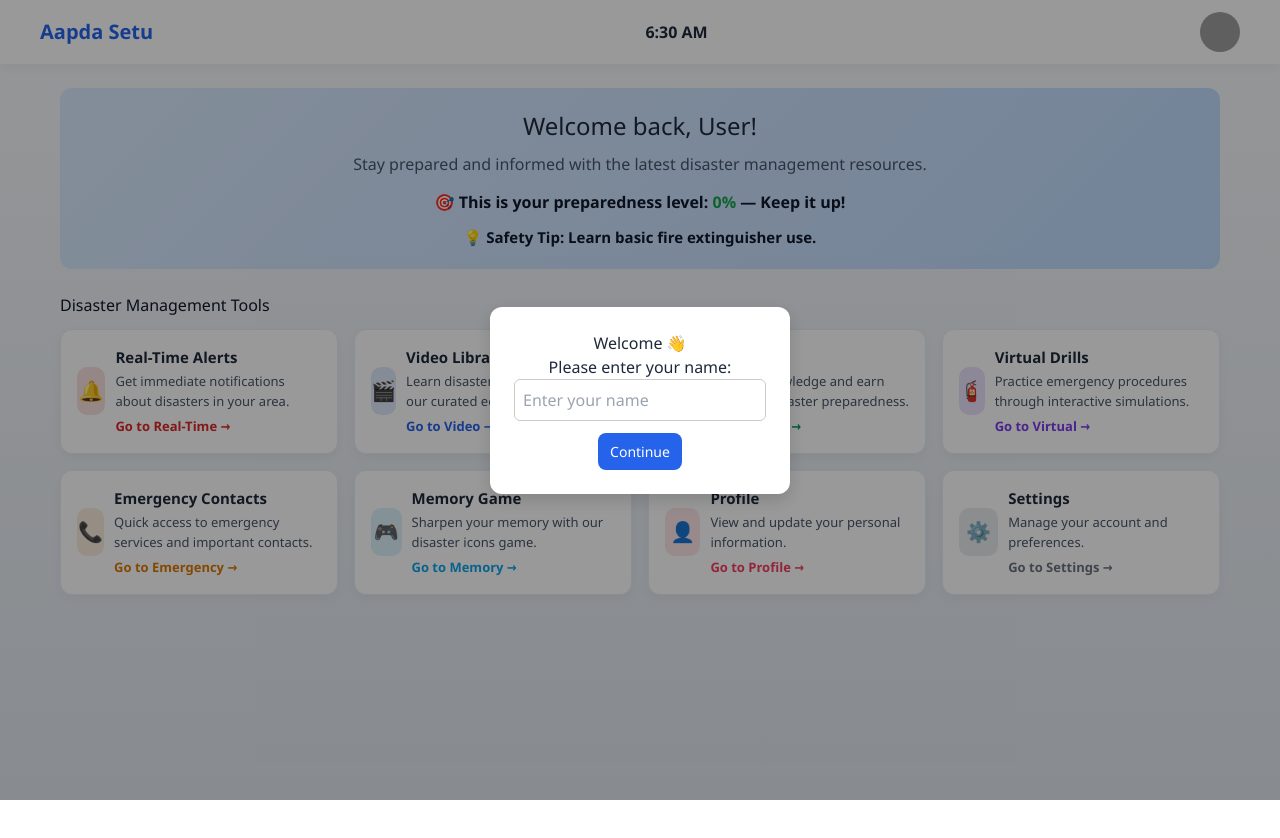
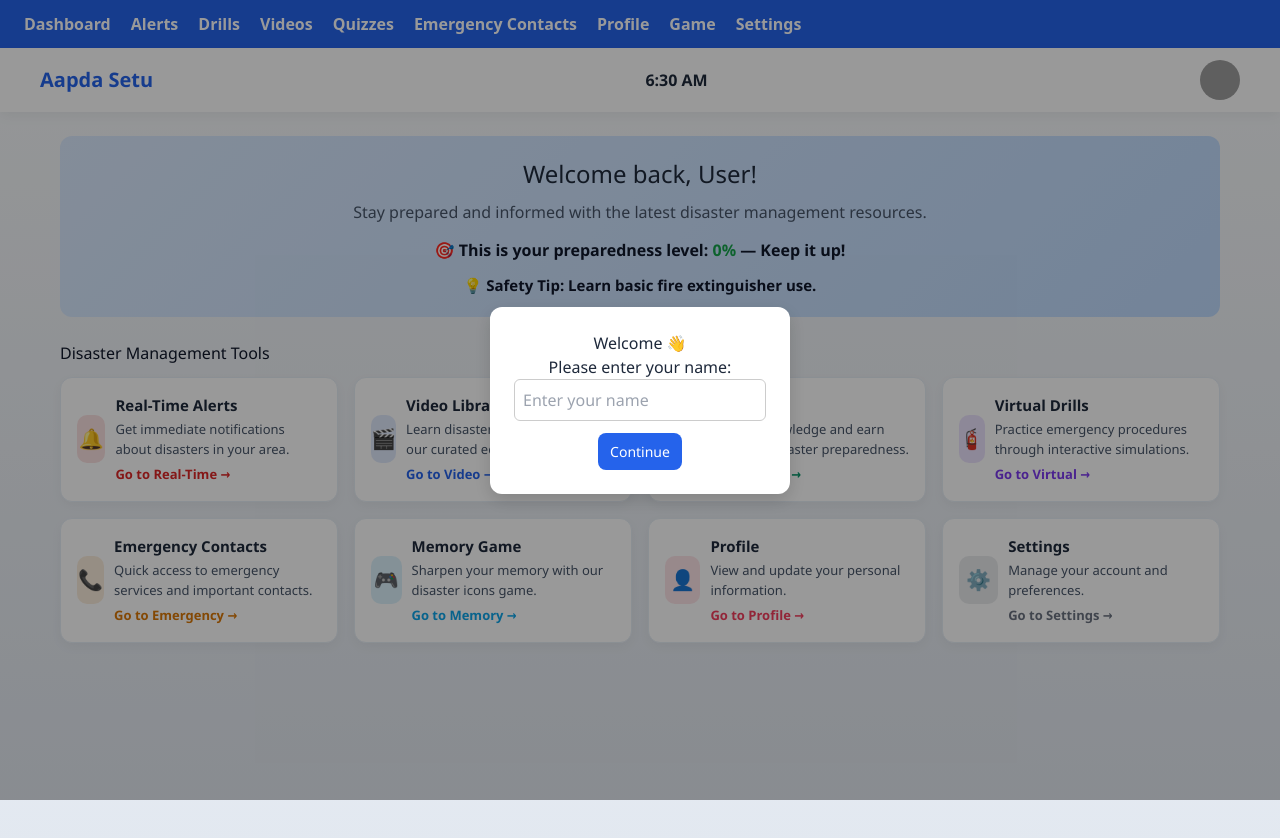
Before and after one commit to simplychiragk/aapda-setu, a React (Vite) app: page / in a window 1280 px wide. Shown: the top 838 px of the page. Before the commit the page ends 800 px from the top, so only its background shows below. Built offline with nearby package versions, Linux system fonts and the light colour scheme; grey boxes are pictures that could not be loaded.

Commit message:
Add files via upload

```diff
--- a/src/App.jsx
+++ b/src/App.jsx
@@ -1,28 +1,61 @@
-import React from 'react';
-import { BrowserRouter, Routes, Route } from 'react-router-dom';
+// App.js
+import { BrowserRouter, Routes, Route, Link } from "react-router-dom";
+import Dashboard from "./pages/Dashboard";
+import Alerts from "./pages/Alerts";
+import Drills from "./pages/Drills";
+import Videos from "./pages/Videos";
+import Quizzes from "./pages/Quizzes";
+import EmergencyContacts from "./pages/EmergencyContacts";
+import AdminDashboard from "./pages/AdminDashboard";
+import Profile from "./pages/Profile";
+import Settings from "./pages/Settings";
+import Logout from "./pages/Logout";
+import Game from "./pages/Game";
 
-import Dashboard from './pages/Dashboard';
-import Alerts from './pages/Alerts';
-import Videos from './pages/Videos';
-import Quizzes from './pages/Quizzes';
-import Drills from './pages/Drills';
-import EmergencyContacts from './pages/EmergencyContacts';
-import AdminDashboard from './pages/AdminDashboard';
+function App() {
+  const navStyle = {
+    display: "flex",
+    gap: 20,
+    padding: "12px 24px",
+    background: "#2563eb",
+    color: "#fff",
+    fontWeight: 600,
+  };
 
-export default function App() {
+  const linkStyle = {
+    color: "#fff",
+    textDecoration: "none",
+  };
+
   return (
     <BrowserRouter>
-      <div className="min-h-screen bg-slate-50 text-slate-900">
+      <nav style={navStyle}>
+        <Link to="/" style={linkStyle}>Dashboard</Link>
+        <Link to="/alerts" style={linkStyle}>Alerts</Link>
+        <Link to="/drills" style={linkStyle}>Drills</Link>
+        <Link to="/videos" style={linkStyle}>Videos</Link>
+        <Link to="/quizzes" style={linkStyle}>Quizzes</Link>
+        <Link to="/contacts" style={linkStyle}>Emergency Contacts</Link>
+        <Link to="/profile" style={linkStyle}>Profile</Link>
+        <Link to="/game" style={linkStyle}>Game</Link>
+        <Link to="/settings" style={linkStyle}>Settings</Link>
+      </nav>
+
       <Routes>
         <Route path="/" element={<Dashboard />} />
         <Route path="/alerts" element={<Alerts />} />
+        <Route path="/drills" element={<Drills />} />
         <Route path="/videos" element={<Videos />} />
         <Route path="/quizzes" element={<Quizzes />} />
-          <Route path="/drills" element={<Drills />} />
         <Route path="/contacts" element={<EmergencyContacts />} />
         <Route path="/admin" element={<AdminDashboard />} />
+        <Route path="/profile" element={<Profile />} />
+        <Route path="/settings" element={<Settings />} />
+        <Route path="/logout" element={<Logout />} />
+        <Route path="/game" element={<Game />} />
       </Routes>
-      </div>
     </BrowserRouter>
   );
 }
+
+export default App;
```
Lines whose indentation alone changed are shown as unchanged.
